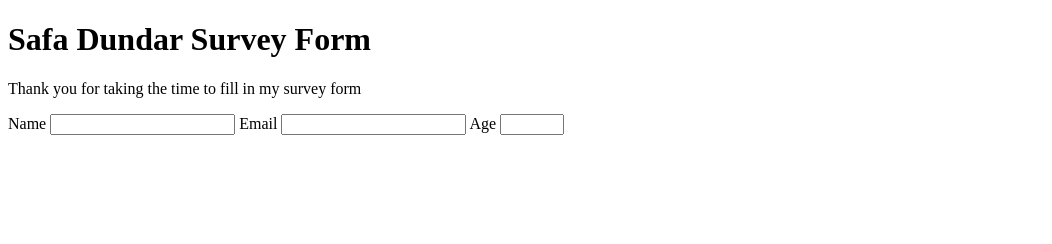
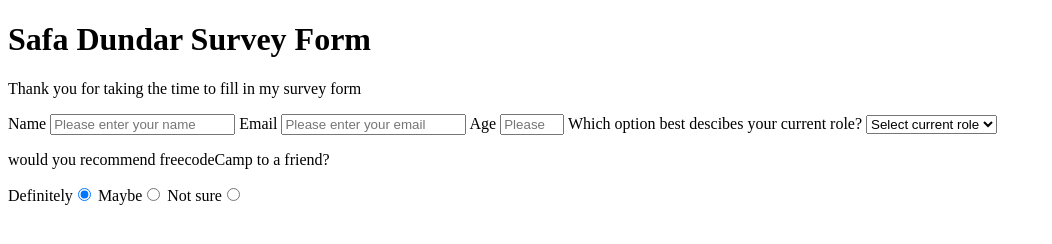
Before and after one commit to safa50/freeCodeCamp, a plain HTML site: page Responsive Web Design/Project Survey Form/index.html in a window 1280 px wide. Shown: the whole page, without its empty margins (0-1052 px from the left). Drawn offline with Linux system fonts and the light colour scheme.

Commit message:
updated index.html project survey form

```diff
--- a/Responsive Web Design/Project Survey Form/index.html
+++ b/Responsive Web Design/Project Survey Form/index.html
@@ -10,10 +10,23 @@
         <h1 id="title">Safa Dundar Survey Form</h1>
         <p id="description">Thank you for taking the time to fill in my survey form</p>
         <form id="survey-form" method="post">
-            <label for="name">Name <input id="name-label" name="name" type="text" required /></label>
-            <label for="email">Email <input id="email-label" name="email" type="email" required /></label>
-            <label for="number">Age <input id="age-label" name="age" type="number" min="13" max="120" required /></label>
-
+            <label for="name" >Name <input id="name-label" name="name" type="text" placeholder="Please enter your name" required /></label>
+            <label for="email">Email <input id="email-label" name="email" type="email" placeholder="Please enter your email" required /></label>
+            <label for="number">Age <input id="age-label" name="age" type="number" min="13" max="120" placeholder="Please enter your age" required /></label>
+            <label for="role-option">Which option best descibes your current role?
+                <select id="dropdown" name="role">
+                    <option value="">Select current role</option>
+                    <option value="1">Student</option>
+                    <option value="2">Full Time Job</option>
+                    <option value="3">Full Time Learner</option>
+                    <option value="4">Prefer not to say</option>
+                    <option value="5">Other</option>
+                </select>
+            </label>
+            <p>would you recommend freecodeCamp to a friend?</p>
+            <label for="definity">Definitely<input id="definitely" name="definitely" type="radio" class="input-radio" checked/></label>
+            <label for="maybe">Maybe<input id="maybe" name="maybe" type="radio" class="input-radio" /></label>
+            <label for="not-sure">Not sure<input id="not-sure" name="not-sure" type="radio" class="input-radio" /></label>
         </form>
     </body>
 </html>
```
